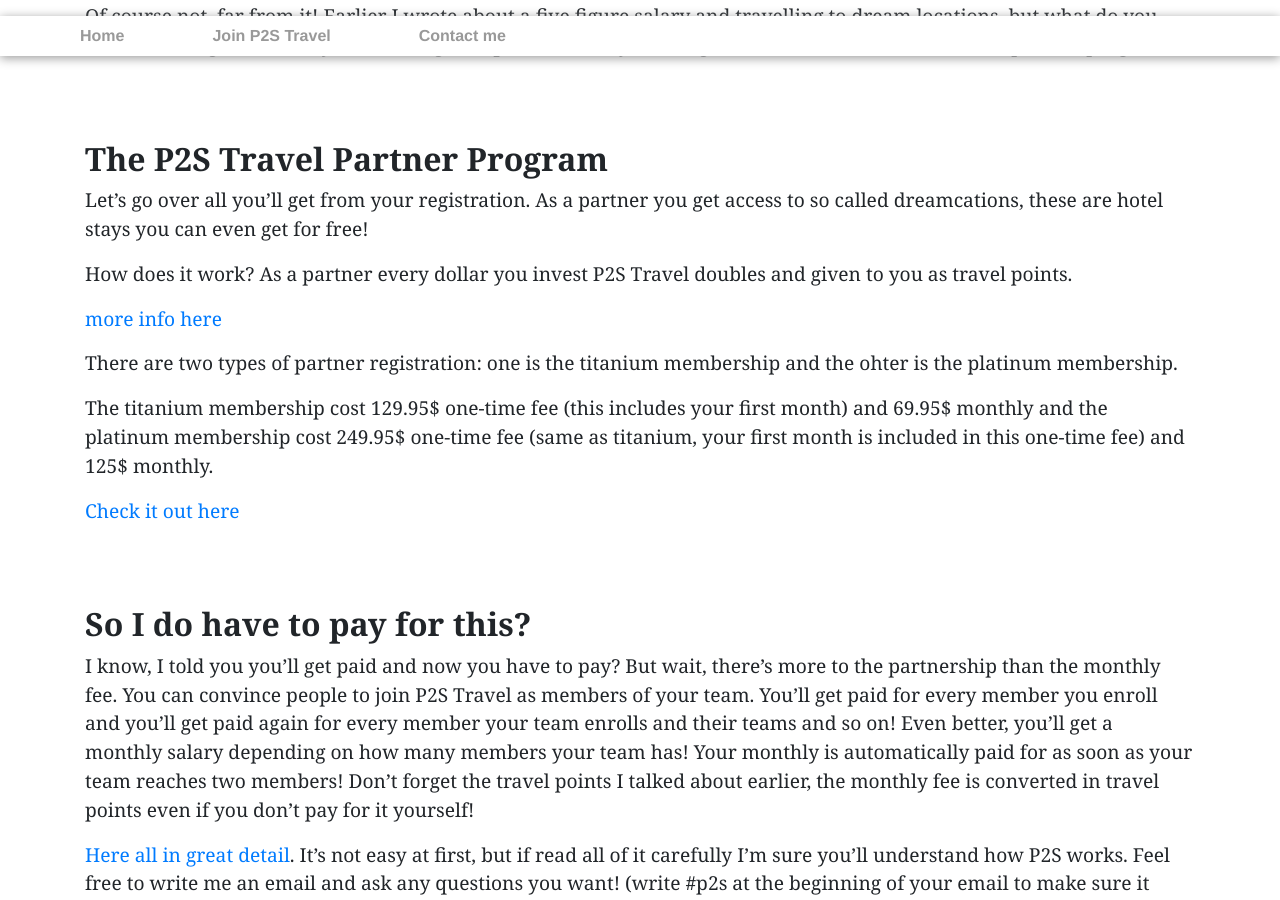
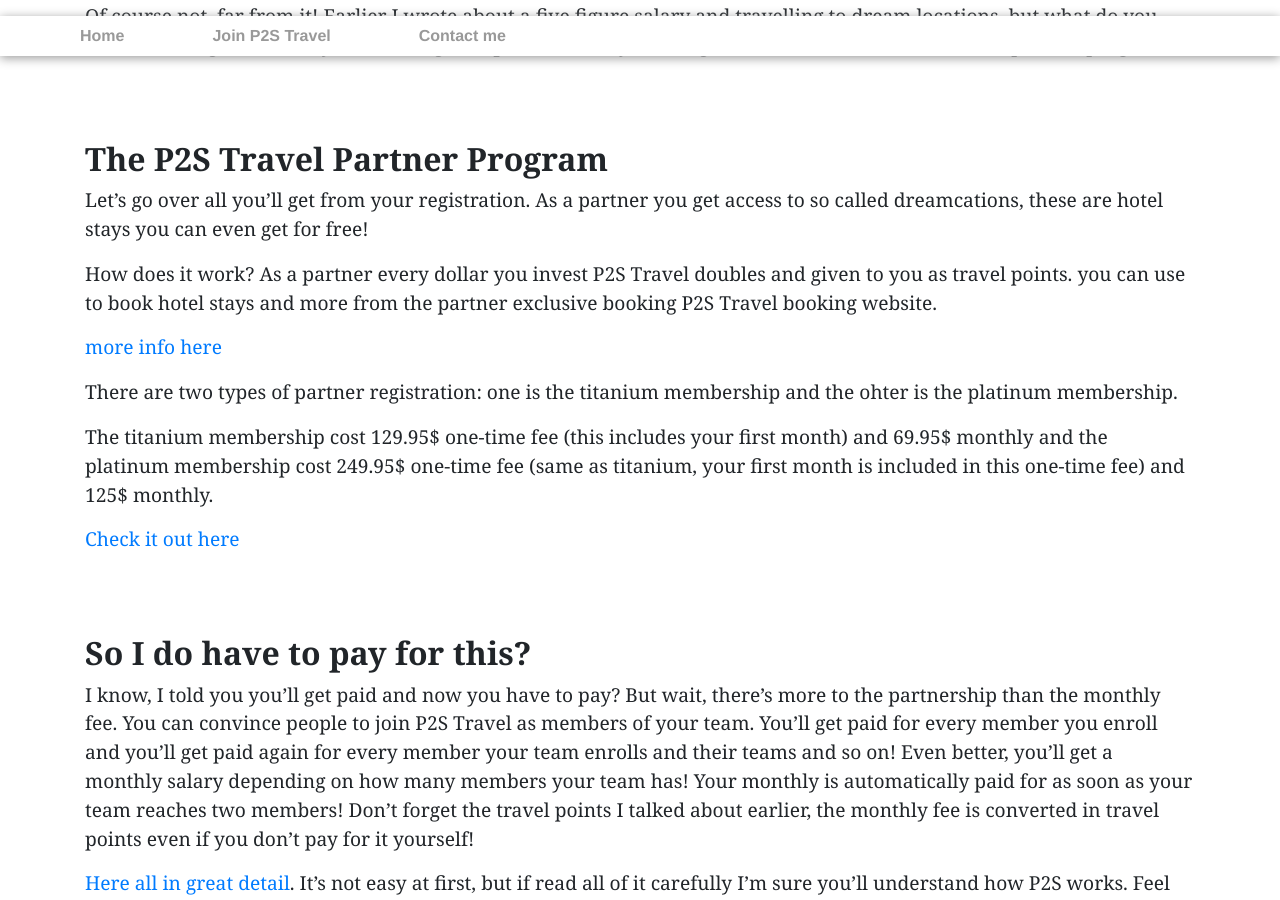
Before and after one commit to jdtravelp2s/jdtravelp2s.github.io, a Jekyll site: the page built from index.md, in a window 1280 px wide and 900 px high, scrolled down 2864 px. Built offline with Jekyll 4.4.1, drawn with Linux system fonts in a browser that asks for light colours.

Commit message:
blogpost 2019-12-30-booking-websites

```diff
--- a/index.md
+++ b/index.md
@@ -7,15 +7,15 @@
 
 Do you dream of a vacation on tropical Islands?
 
-<img class="d-block w-100 img-fluid" src="/assets/cottages-beach-r.jpg" alt="">
+<img class="d-block w-100 img-fluid" src="/assets/cottages-beach-r.jpg" alt="beach holidays">
 
 Or a city sightseeing tour?
 
-<img class="d-block w-100 img-fluid" src="/assets/orange-powerboat-r.jpg" alt="">
+<img class="d-block w-100 img-fluid" src="/assets/orange-powerboat-r.jpg" alt="Venice trip">
 
 Or a trip on snowy mountains?
 
-<img class="d-block w-100 img-fluid" src="/assets/mountains-r.jpg" alt="">
+<img class="d-block w-100 img-fluid" src="/assets/mountains-r.jpg" alt="snowy mountains">
 
 All of this while getting a five figure salary and staying in a 5 star hotel without having to work 40+ hours a week? But how you may ask... well, Welcome to P2S Travel!
 
@@ -33,13 +33,14 @@
 
 Let's go over all you'll get from your registration. As a partner you get access to so called dreamcations, these are hotel stays you can even get for free!
 
-How does it work? As a partner every dollar you invest P2S Travel doubles and given to you as travel points.
+How does it work? As a partner every dollar you invest P2S Travel doubles and given to you as travel points. you can use to book hotel stays and more from the partner exclusive booking P2S Travel booking website.
 
 [more info here](https://p2stravel.com/jdtravelp2s)
 
 There are two types of partner registration: one is the titanium membership and the ohter is the platinum membership.
 
 The titanium membership cost 129.95$ one-time fee (this includes your first month) and 69.95$ monthly and the platinum membership cost 249.95$ one-time fee (same as titanium, your first month is included in this one-time fee) and 125$ monthly.
+
 
 [Check it out here](https://p2stravel.com/join/jdtravelp2s)
 
```
Also changed, not shown: _posts/2019-12-30-booking-websites.md (added, +126 -0 lines), assets/booking-website/LA-booking.png (added), assets/booking-website/LA-hotels.png (added), assets/booking-website/LA-p2s.png (added), assets/booking-website/LA-trivago.png (added), assets/booking-website/LA.jpg (added), assets/booking-website/Venice-p2s.png (added), assets/booking-website/Venice-trivago.png (added), assets/booking-website/paris-booking.png (added), assets/booking-website/paris-hotels.png (added), assets/booking-website/paris-p2s.png (added), assets/booking-website/paris-trivago.png (added), assets/booking-website/paris.jpg (added), assets/booking-website/venice-booking.png (added), 2 more files.
